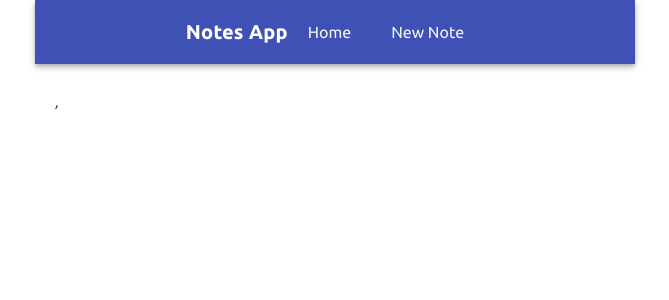
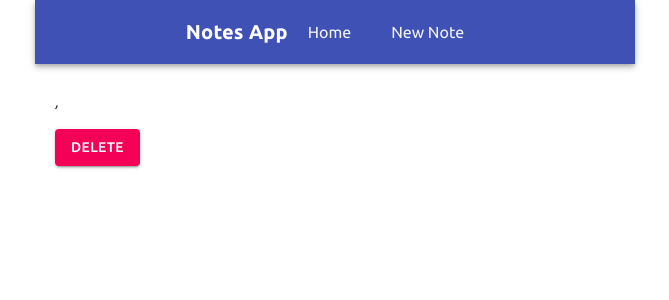
Before and after one commit to julioribeiiro/reactnotes-frontend, a React (Create React App) app: page /notes/1 in a window 1280 px wide. Shown: the top 300 px of the page, without its empty margins (305-974 px from the left). Built offline with nearby package versions, Linux system fonts and the light colour scheme; no server answers.

Commit message:
adding delete feature

```diff
--- a/src/components/NoteDetails.js
+++ b/src/components/NoteDetails.js
@@ -1,9 +1,12 @@
-import { useEffect } from 'react';
-import { useState } from 'react';
+import { Button } from '@material-ui/core';
+import { useEffect, useState } from 'react';
 import { useParams } from 'react-router';
+import { useHistory } from 'react-router-dom';
 import NotesServices from '../services/NotesServices';
 
 const NoteDetails = () => {
+  const history = useHistory();
+
   const { id } = useParams();
 
   const [currentNote, setCurrentNote] = useState('');
@@ -18,6 +21,17 @@ const NoteDetails = () => {
       });
   });
 
+  const deleteNote = e => {
+    e.preventDefault();
+    NotesServices.deleteNote(id)
+      .then(() => {
+        history.push('/');
+      })
+      .catch(error => {
+        console.log('Something went wrong', error);
+      });
+  };
+
   return (
     <div className="note-details main-content">
       <article>
@@ -27,6 +41,14 @@ const NoteDetails = () => {
           <span className="text-capitalize">, {currentNote.category}</span>
         </div>
         <div className="mb-3">{currentNote.body}</div>
+        <Button
+          variant="contained"
+          color="secondary"
+          margin="normal"
+          onClick={e => deleteNote(e)}
+        >
+          Delete
+        </Button>
       </article>
     </div>
   );
--- a/src/services/NotesServices.js
+++ b/src/services/NotesServices.js
@@ -6,4 +6,6 @@ const createNote = data => httpClient.post('/notes', data);
 
 const getNote = id => httpClient.get(`/notes/${id}`);
 
-export default { getAll, createNote, getNote };
+const deleteNote = id => httpClient.delete(`/notes/${id}`);
+
+export default { getAll, createNote, getNote, deleteNote };
```
